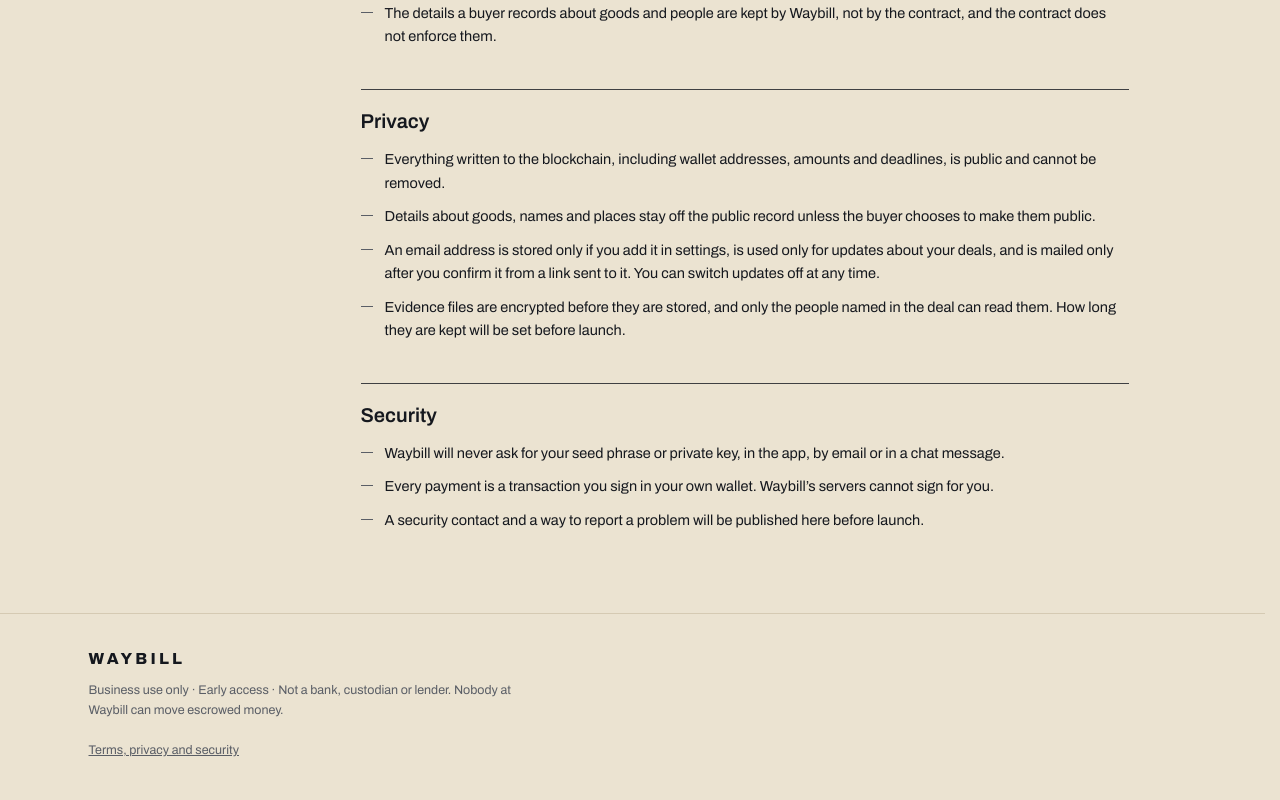
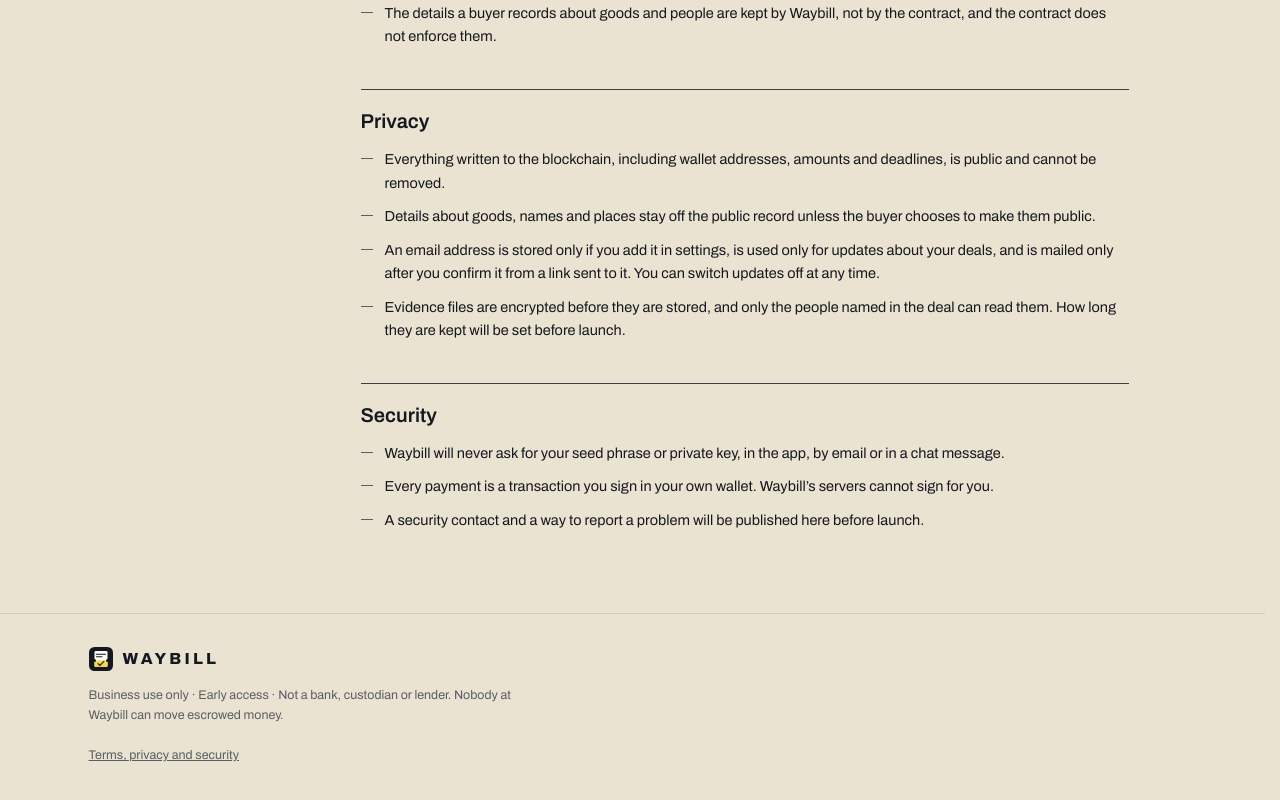
Before and after one commit to AduAkorful/Waybill, a Next.js app in the folder apps/web/: page /legal in a window 1280 px wide. Shown: the part 636-1436 px from the top of the page. Built offline with nearby package versions, Linux system fonts and the light colour scheme.

Commit message:
Logo: waybill-with-stub mark beside the wordmark in headers and footers, tab icon

```diff
--- a/apps/web/src/ui/Chrome.tsx
+++ b/apps/web/src/ui/Chrome.tsx
@@ -39,10 +39,29 @@
   );
 }
 
-export function Wordmark({ className = "" }: { className?: string }) {
+/** The mark: a waybill with its tear-off stub, the stub marked released. Colours follow the theme; the stub stays highlighter yellow. */
+export function LogoMark({ className = "h-7 w-7" }: { className?: string }) {
   return (
-    <span className={`condensed text-[16px] font-extrabold tracking-[0.2em] ${className}`}>
-      WAYBILL
+    <svg viewBox="0 0 48 48" aria-hidden className={`shrink-0 ${className}`}>
+      <rect width="48" height="48" rx="11" fill="var(--ink)" />
+      <rect x="11" y="8" width="26" height="32" rx="2.5" fill="var(--sheet)" />
+      <path d="M11 27h26v10.5a2.5 2.5 0 0 1-2.5 2.5h-21A2.5 2.5 0 0 1 11 37.5z" fill="#f6d55c" />
+      <circle cx="11" cy="27" r="3" fill="var(--ink)" />
+      <circle cx="37" cy="27" r="3" fill="var(--ink)" />
+      <path d="M15 14.5h18M15 19.5h11" stroke="var(--ink)" strokeWidth="2.2" strokeLinecap="round" />
+      <path d="M18.2 33.6l3.6 3.4 8-8.2" fill="none" stroke="#3b2f00" strokeWidth="2.6" strokeLinecap="round" strokeLinejoin="round" />
+    </svg>
+  );
+}
+
+/** Mark and name together. The name is the page's text; the mark is decoration. */
+export function Wordmark({ className = "", mark = true, markClass = "h-7 w-7", textOnWideOnly = false }: { className?: string; mark?: boolean; markClass?: string; /** below 360 px the mark stands alone; the name stays for screen readers */ textOnWideOnly?: boolean }) {
+  return (
+    <span className="inline-flex items-center gap-2.5">
+      {mark ? <LogoMark className={markClass} /> : null}
+      <span className={`condensed text-[16px] font-extrabold tracking-[0.2em] ${textOnWideOnly ? "max-[359px]:sr-only" : ""} ${className}`}>
+        WAYBILL
+      </span>
     </span>
   );
 }
--- a/apps/web/src/ui/SiteFooter.tsx
+++ b/apps/web/src/ui/SiteFooter.tsx
@@ -6,7 +6,7 @@
   return (
     <footer className="border-t border-rule">
       <div className="mx-auto max-w-6xl px-4 py-8 text-[12.5px] leading-relaxed text-graphite md:px-8">
-        <Wordmark className="text-[13px] text-ink" />
+        <Wordmark className="text-[13px] text-ink" markClass="h-6 w-6" />
         <p className="mt-2 max-w-md">Business use only · Early access · Not a bank, custodian or lender. Nobody at Waybill can move escrowed money.</p>
         <p className="mt-2"><Link href="/legal" className="inline-flex min-h-11 items-center underline">Terms, privacy and security</Link></p>
       </div>
--- a/apps/web/src/ui/SiteHeader.tsx
+++ b/apps/web/src/ui/SiteHeader.tsx
@@ -23,7 +23,7 @@
   return (
     <header className={`mx-auto flex w-full ${max} flex-wrap items-center justify-between gap-x-1 min-[360px]:gap-x-2 px-4 py-2 md:gap-x-4 md:px-8 md:py-4`}>
       <Link href="/" aria-label="Waybill home" className="inline-flex min-h-11 items-center">
-        <Wordmark className="text-[17px] max-[359px]:text-[15px]" />
+        <Wordmark className="text-[17px]" textOnWideOnly />
       </Link>
       {extra && extraOnOwnRow ? <div className="order-last flex w-full justify-end pb-1 sm:hidden">{extra}</div> : null}
       <div className="flex items-center justify-end gap-x-1 min-[360px]:gap-x-2 md:gap-x-5">
```
Also changed, not shown: apps/web/public/logo-mark.svg (added), apps/web/src/app/icon.svg, 1 other file (tests, documents, lock files or other folders).
